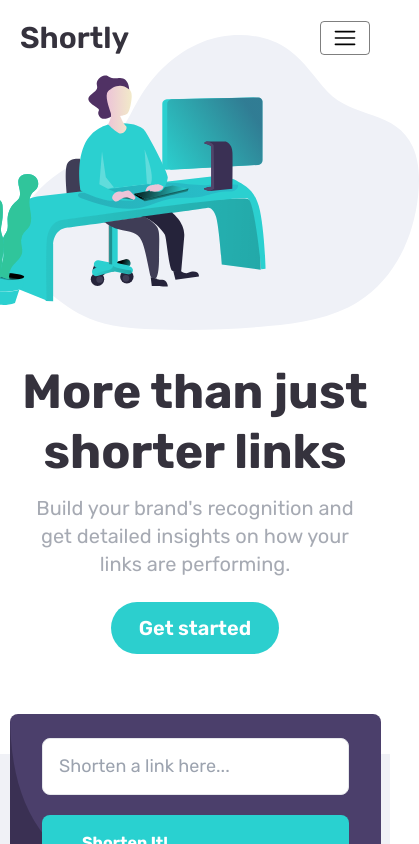
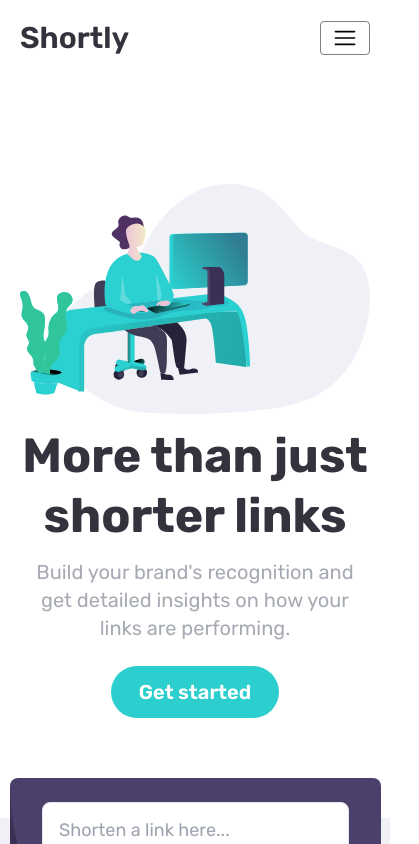
Before and after one commit to Itskrish01/link-shorter-website-react, a React (Vite) app: page / in a window 390 px wide. Shown: the top 844 px of the page, 419 px wide, since content can reach past the window. Built offline with nearby package versions, Linux system fonts and the light colour scheme.

Commit message:
Fixed css issues

```diff
--- a/src/components/Header.jsx
+++ b/src/components/Header.jsx
@@ -2,7 +2,7 @@ import React from "react";
 
 const Header = () => {
   return (
-    <div class="flex flex-col-reverse sm:flex-row mt-44 sm:mt-10 mb-20 sm:text-left text-center md:flex-col-reverse lg:flex-row h-[50vh] sm:h-[60vh] gap-8 sm:gap-20 items-center">
+    <div class="flex flex-col-reverse sm:flex-row mt-60 sm:mt-10 mb-20 sm:text-left text-center md:flex-col-reverse lg:flex-row h-[50vh] sm:h-[60vh] gap-8 sm:gap-20 items-center">
       <div class="w-full sm:w-1/2">
         <h1 class="text-[#35323d] text-[3rem] sm:text-[4rem] font-black leading-[60px] sm:leading-[70px]">
           More than just shorter links
@@ -20,9 +20,9 @@ const Header = () => {
           </button>
         </div>
       </div>
-      <div class="w-full sm:w-1/2 flex justify-center">
+      <div class="w-full sm:mt-0 top-5 sm:w-1/2 relative -z-10 flex justify-center">
         <img
-          class="h-auto max-w-md"
+          class=""
           src="/images/illustration-working.svg"
           alt="image"
         />
```
